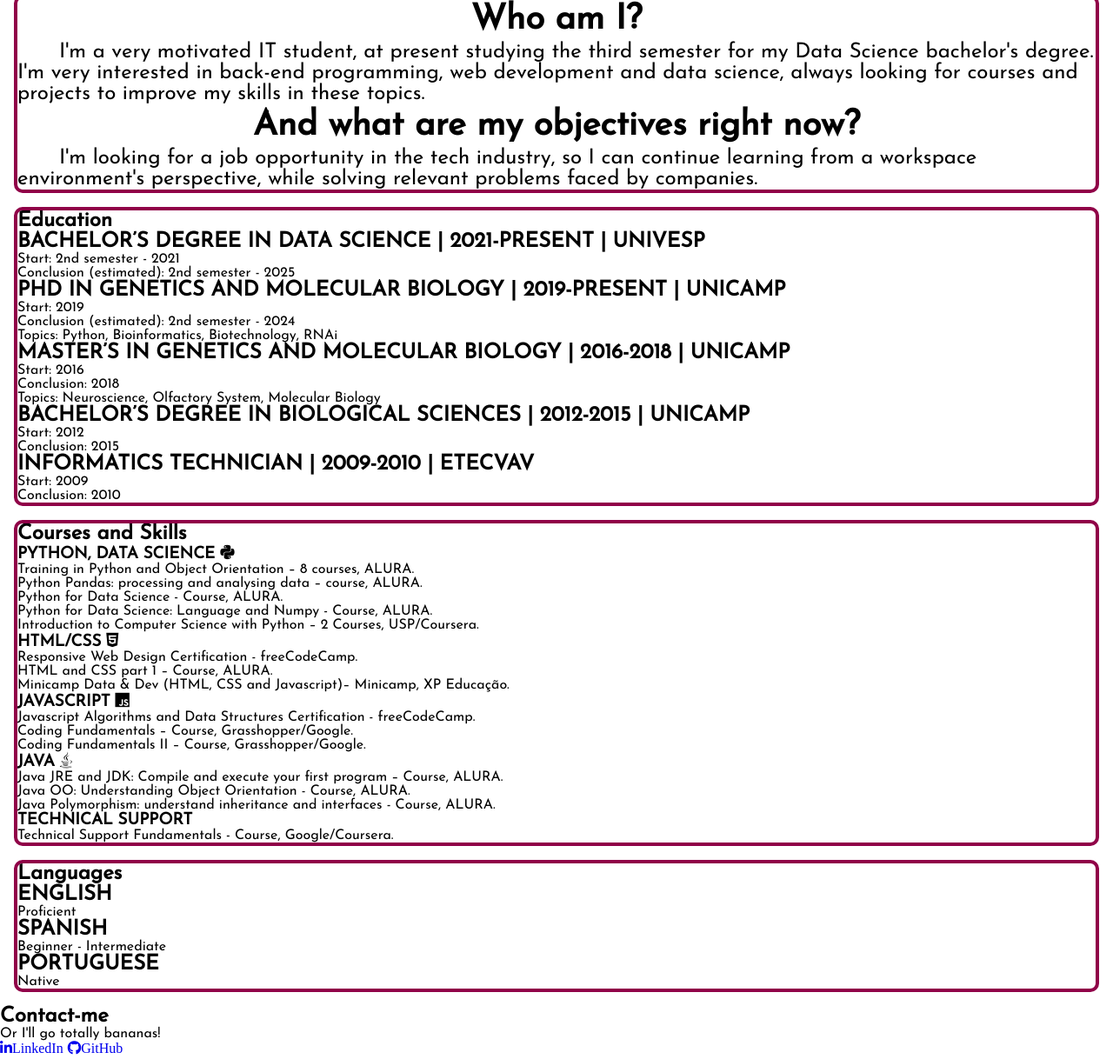
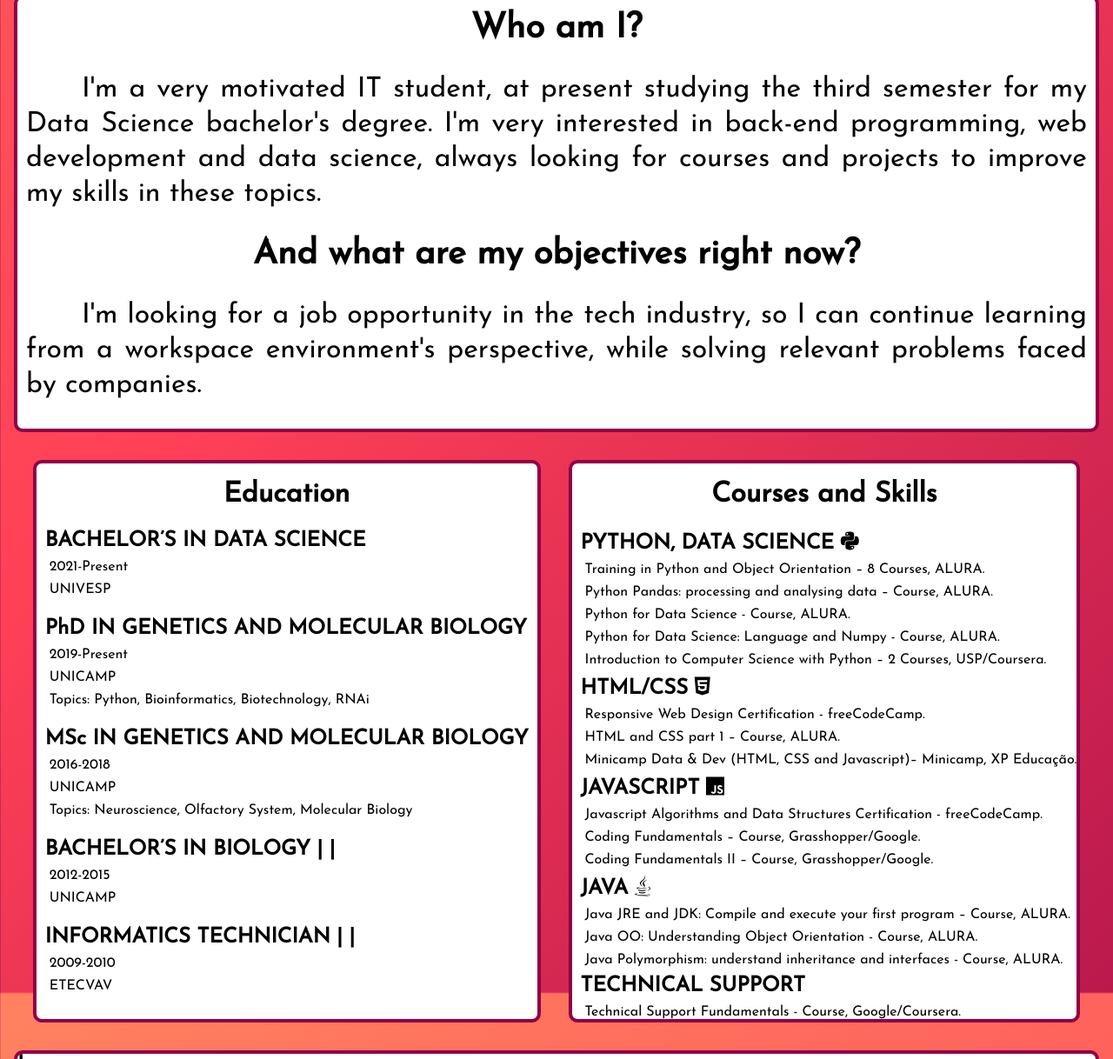
Before and after one commit to phmartinsnetto/phmartinsnetto.github.io, a plain HTML site: page index.html in a window 1280 px wide. Shown: the part 858-2076 px from the top of the page at 87% size. Drawn offline with Linux system fonts and the light colour scheme; some icons are missing.

Commit message:
Add files via upload

```diff
--- a/index.html
+++ b/index.html
@@ -37,78 +37,85 @@
 
             </div>
             <div class="about border">
-                <h2 class="title">Who am I?</h2>
+                <h2>Who am I?</h2>
                 <p>&emsp;&emsp;I'm a very motivated IT student, at present studying the third semester for my Data Science bachelor's
                     degree. I'm very interested in back-end programming, web development and data science, always
                     looking for courses and projects to improve my skills in these topics.</p>
-                <h2 class="title">And what are my objectives right now?</h2>
+                <h2>And what are my objectives right now?</h2>
                 <p>&emsp;&emsp;I'm looking for a job opportunity in the tech industry, so I can continue learning from a workspace
                     environment's perspective, while solving relevant problems faced by companies.</p>
             </div>
         </section>
+        <div id="div-edu">
             <section id="education" class="border">
-            <h2 id="education-title" class="title">Education</h2>
-            <h2 class="title">BACHELOR’S DEGREE IN DATA SCIENCE | 2021-PRESENT | UNIVESP</h2>
+                <h2 id="education-title" class="main-title">Education</h2>
+                <h2 class="title">BACHELOR’S IN DATA SCIENCE</h2>
                     <ul class="education-list">
-                    <li>Start: 2nd semester - 2021</li>
-                    <li>Conclusion (estimated): 2nd semester - 2025</li>
+                        <li class="course-info">2021-Present</li>
+                        <li class="course-info">UNIVESP</li>
                     </ul>
-            <h2 class="title">PHD IN GENETICS AND MOLECULAR BIOLOGY | 2019-PRESENT | UNICAMP</h2>
+                <h2 class="title">PhD IN GENETICS AND MOLECULAR BIOLOGY</h2>
                     <ul class="education-list">
-                    <li>Start: 2019</li>
-                    <li>Conclusion (estimated): 2nd semester - 2024</li>
-                    <li>Topics: Python, Bioinformatics, Biotechnology, RNAi</li>
+                        <li class="course-info">2019-Present</li>
+                        <li class="course-info">UNICAMP</li>
+                        <li class="course-info">Topics: Python, Bioinformatics, Biotechnology, RNAi</li>
                     </ul>
-            <h2 class="title">MASTER’S IN GENETICS AND MOLECULAR BIOLOGY | 2016-2018 | UNICAMP</h2>
+                <h2 class="title">MSc IN GENETICS AND MOLECULAR BIOLOGY</h2>
                     <ul class="education-list">
-                    <li>Start: 2016</li>
-                    <li>Conclusion: 2018</li>
-                    <li>Topics:  Neuroscience, Olfactory System, Molecular Biology</li>
+                        <li class="course-info">2016-2018</li>
+                        <li class="course-info">UNICAMP</li>
+                        <li class="course-info">Topics:  Neuroscience, Olfactory System, Molecular Biology</li>
                     </ul>
-            <h2 class="title">BACHELOR’S DEGREE IN BIOLOGICAL SCIENCES | 2012-2015 | UNICAMP</h2>
+                <h2 class="title">BACHELOR’S IN BIOLOGY |  | </h2>
                     <ul class="education-list">
-                    <li>Start: 2012</li>
-                    <li>Conclusion: 2015</li>
+                        <li class="course-info">2012-2015</li>
+                        <li class="course-info">UNICAMP</li>
                     </ul>
-            <h2 class="title">INFORMATICS TECHNICIAN | 2009-2010 | ETECVAV</h2>
+                <h2 class="title">INFORMATICS TECHNICIAN |  | </h2>
                     <ul class="education-list">
-                    <li>Start: 2009</li>
-                    <li>Conclusion: 2010</li>
+                        <li class="course-info">2009-2010</li>
+                        <li class="course-info">ETECVAV</li>
                     </ul>
             </section>
+
             <section id="courses" class="border">
-            <h2>Courses and Skills</h2>
+                <h2 class="main-title">Courses and Skills</h2>
                 <div class="skill-div">
-                <h3>PYTHON, DATA SCIENCE <i class="fab fa-python"></i></h3>
-                <p>Training in Python and Object Orientation – 8 courses, ALURA.</p>
-                <p>Python Pandas: processing and analysing data – course, ALURA.</p>
-                <p>Python for Data Science - Course, ALURA.</p>
-                <p>Python for Data Science:  Language and Numpy - Course, ALURA.</p>
-                <p>Introduction to Computer Science with Python – 2 Courses, USP/Coursera.</p>
+                    <h2 class="title">PYTHON, DATA SCIENCE <i class="fab fa-python"></i></h2>
+                    <p class="course-info">Training in Python and Object Orientation – 8 Courses, ALURA.</p>
+                    <p class="course-info">Python Pandas: processing and analysing data – Course, ALURA.</p>
+                    <p class="course-info">Python for Data Science - Course, ALURA.</p>
+                    <p class="course-info">Python for Data Science:  Language and Numpy - Course, ALURA.</p>
+                    <p class="course-info">Introduction to Computer Science with Python – 2 Courses, USP/Coursera.</p>
                 </div>
                 <div class="skill-div">
-                <h3>HTML/CSS <i class="fab fa-html5"></i></h3>
-                <p>Responsive Web Design Certification - freeCodeCamp.</p>
-                <p>HTML and CSS part 1 – Course, ALURA.</p>
-                <p>Minicamp Data & Dev (HTML, CSS and Javascript)– Minicamp, XP Educação.</p>
+                    <h2 class="title">HTML/CSS <i class="fab fa-html5"></i></h2>
+                    <p class="course-info">Responsive Web Design Certification - freeCodeCamp.</p>
+                    <p class="course-info">HTML and CSS part 1 – Course, ALURA.</p>
+                    <p class="course-info">Minicamp Data & Dev (HTML, CSS and Javascript)– Minicamp, XP Educação.</p>
                 </div>
                 <div class="skill-div">
-                <h3>JAVASCRIPT <i class="fab fa-js"></i></h3>
-                <p>Javascript Algorithms and Data Structures Certification - freeCodeCamp.</p>
-                <p>Coding Fundamentals – Course, Grasshopper/Google.</p>
-                <p>Coding Fundamentals II – Course, Grasshopper/Google.</p>
+                    <h2 class="title">JAVASCRIPT <i class="fab fa-js"></i></h2>
+                    <p class="course-info">Javascript Algorithms and Data Structures Certification - freeCodeCamp.</p>
+                    <p class="course-info">Coding Fundamentals – Course, Grasshopper/Google.</p>
+                    <p class="course-info">Coding Fundamentals II – Course, Grasshopper/Google.</p>
                 </div>
                 <div class="skill-div">
-                <h3>JAVA <i class="fab fa-java"></i></h3>
-                <p>Java JRE and JDK: Compile and execute your first program – Course, ALURA.</p>
-                <p>Java OO: Understanding Object Orientation - Course, ALURA.</p>
-                <p>Java Polymorphism: understand inheritance and interfaces - Course, ALURA.</p>
+                    <h2 class="title">JAVA <i class="fab fa-java"></i></h2>
+                    <p class="course-info">Java JRE and JDK: Compile and execute your first program – Course, ALURA.</p>
+                    <p class="course-info">Java OO: Understanding Object Orientation - Course, ALURA.</p>
+                    <p class="course-info">Java Polymorphism: understand inheritance and interfaces - Course, ALURA.</p>
                 </div>
                 <div class="skill-div">
-                <h3>TECHNICAL SUPPORT <i class="fas fa-computer"></i></h3>
-                <p>Technical Support Fundamentals - Course, Google/Coursera.</p>
+                    <h2 class="title">TECHNICAL SUPPORT <i class="fas fa-computer"></i></h2>
+                    <p class="course-info">Technical Support Fundamentals - Course, Google/Coursera.</p>
                 </div>
             </section>
+
+        </div>
+
+
+
         <section id="languages" class="border">
             <h2>Languages</h2>
             <h2>ENGLISH</h2>
@@ -118,6 +125,7 @@
             <h2>PORTUGUESE</h2>
             <p>Native</p>
         </section>
+
         <section id="contact">
             <h1>Contact-me</h1>
             <p>Or I'll go totally bananas!</p>
--- a/styles.css
+++ b/styles.css
@@ -16,15 +16,41 @@ ul {
     list-style: none;
 }
 
+/*body background animation */
+body {
+    background: linear-gradient(-45deg, #240041, #900048, #ff4057, #ff8260);
+    background-size: 400% 400%;
+    animation: gradient 5s ease infinite;
+    height: 100vh;
+}
+
+@keyframes gradient {
+    0% {
+        background-position: 0% 50%;
+    }
+
+    50% {
+        background-position: 100% 50%;
+    }
+
+    100% {
+        background-position: 0% 50%;
+    }
+}
+
+
 /* Navbar */
 .navbar {
-    background: linear-gradient(90deg, #ff8260, #900048);
+    background: linear-gradient(45deg,#ff8260,  #900048);
     display: flex;
     align-items: center;
     text-align: center;
     justify-content: space-evenly;
     padding-top: 1vh;
 }
+
+
+
 
 .navbar ul li {
     display: inline-block;
@@ -49,11 +75,20 @@ ul {
     border-radius: 10px;
     margin: 2vh;
     overflow: hidden;
+    background-color: white;
 }
 
 /* Hero */
 span {
-    color: #ff4057;
+    animation: color-change 5s infinite;
+}
+
+@keyframes color-change {
+  0% { color: #ff8260; }
+  25% { color: #ff4057; }
+  50% { color: #900048; }
+  75% {color: #240041; }
+  100% { color: #ff8260; }
 }
 
 .hero {
@@ -98,15 +133,46 @@ figcaption {
     padding: 0 5px 5px;
 }
 
-/* Education */
+/* About */
+.about {
+    display:block;
+}
+
 .about h2 {
     font-size: 5vh;
     text-align: center;
-    margin: 5px
+    margin: 15px 30px 30px 30px;
 }
 
 .about p {
+    font-size: 4vh;
+    text-align: justify;
+    line-height: 40px;
+    margin: 0px 10px 30px 10px;
+}
+
+
+/* Education */
+#div-edu {
+    display:flex;
+    justify-content: center;
+}
+
+.main-title {
+    text-align: center;
+    margin: 20px auto 25px;
+    font-size: 4vh;
+}
+
+.title {
     font-size: 3vh;
-    text-align: left;
-    text-justify: inter-character;
+    margin: 10px;
 }
+
+.course-info {
+    margin: 10px auto auto 15px;
+}
+
+#education ul li:last-of-type {
+    margin-bottom: 25px
+}
```
Lines whose indentation alone changed are shown as unchanged.
